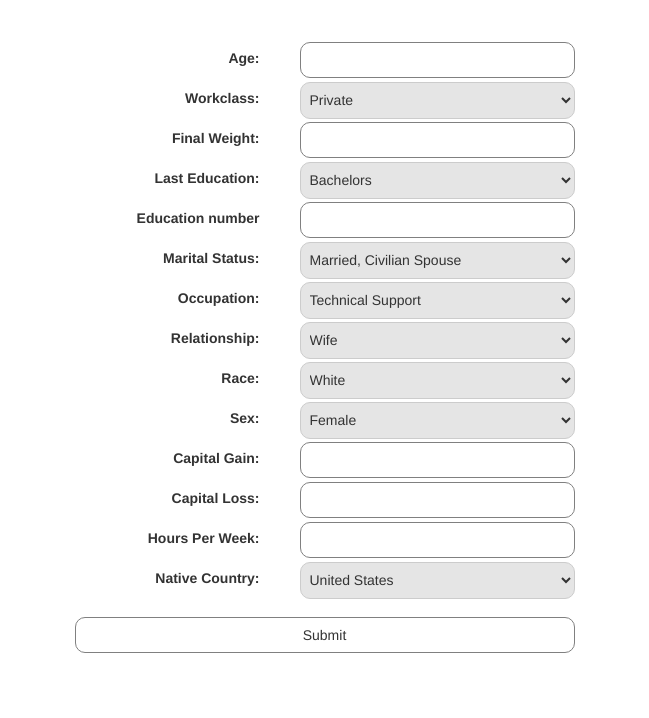
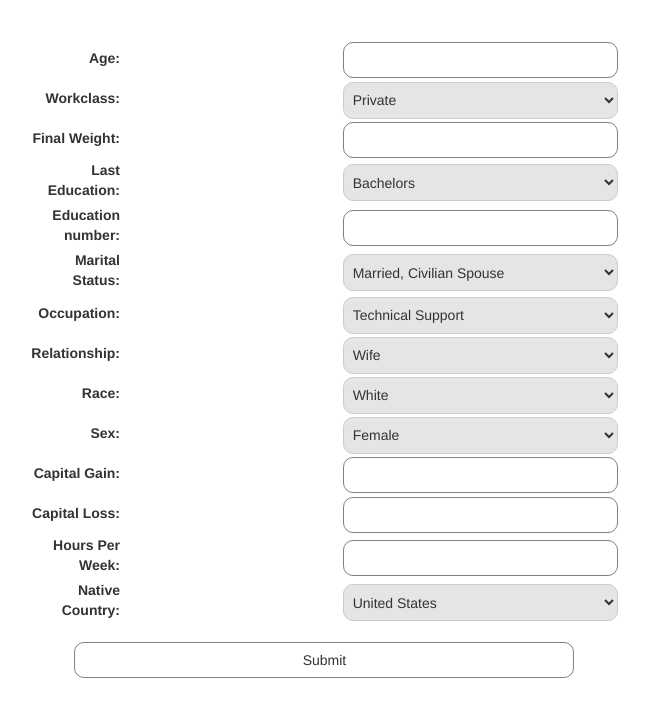
Before and after one commit to dewitast/Tubes-AI, a Django app: page / in a window 1280 px wide. Shown: the part 82-800 px from the top of the page, without its empty margins (303-952 px from the left). Run offline with Django 3.2, Linux system fonts and the light colour scheme; parts of the project's set-up code (start-up, migrations or seed data) failed here and were passed over; some libraries are stand-ins or nearby versions.

Commit message:
Add more styling

```diff
--- a/IncomePredictionWebApp/Web/templates/Web/index.html
+++ b/IncomePredictionWebApp/Web/templates/Web/index.html
@@ -9,7 +9,7 @@
 		.data-form {
 			height: 100%;
 			display: table;
-			margin: auto;
+			margin: 0px;
 		}
 		.real-form {
 			height: 100%;
@@ -35,7 +35,7 @@
 			height: 40px;
 		}
 		td {
-			width: 150px;
+			width: 200px;
 			text-align: right;
 			padding-right: 25px;
 			width: 200px;
@@ -63,7 +63,7 @@
 			background-color: white;
 		}
 		.input-form {
-			width: 275px;
+			width: 100%;
 		}
 		select {
 		  background: #E5E5E5;
@@ -84,7 +84,7 @@
 	</style>
 </head>
 <body>
-<div class="container">
+<div class="container" align="center">
 	<nav class="navbar navbar-inverse">
 	  <div class="container-fluid">
 	    <div class="navbar-header">
@@ -143,7 +143,7 @@
 					</select></td>
 				</tr>
 				<tr>
-					<td><label for="education-num">Education number</label></td>
+					<td><label for="education-num">Education number:</label></td>
 					<td class="input-form"><input type="number" name="education-num" max="16" min="1" required/></td>
 				</tr>
 				<tr>
```
